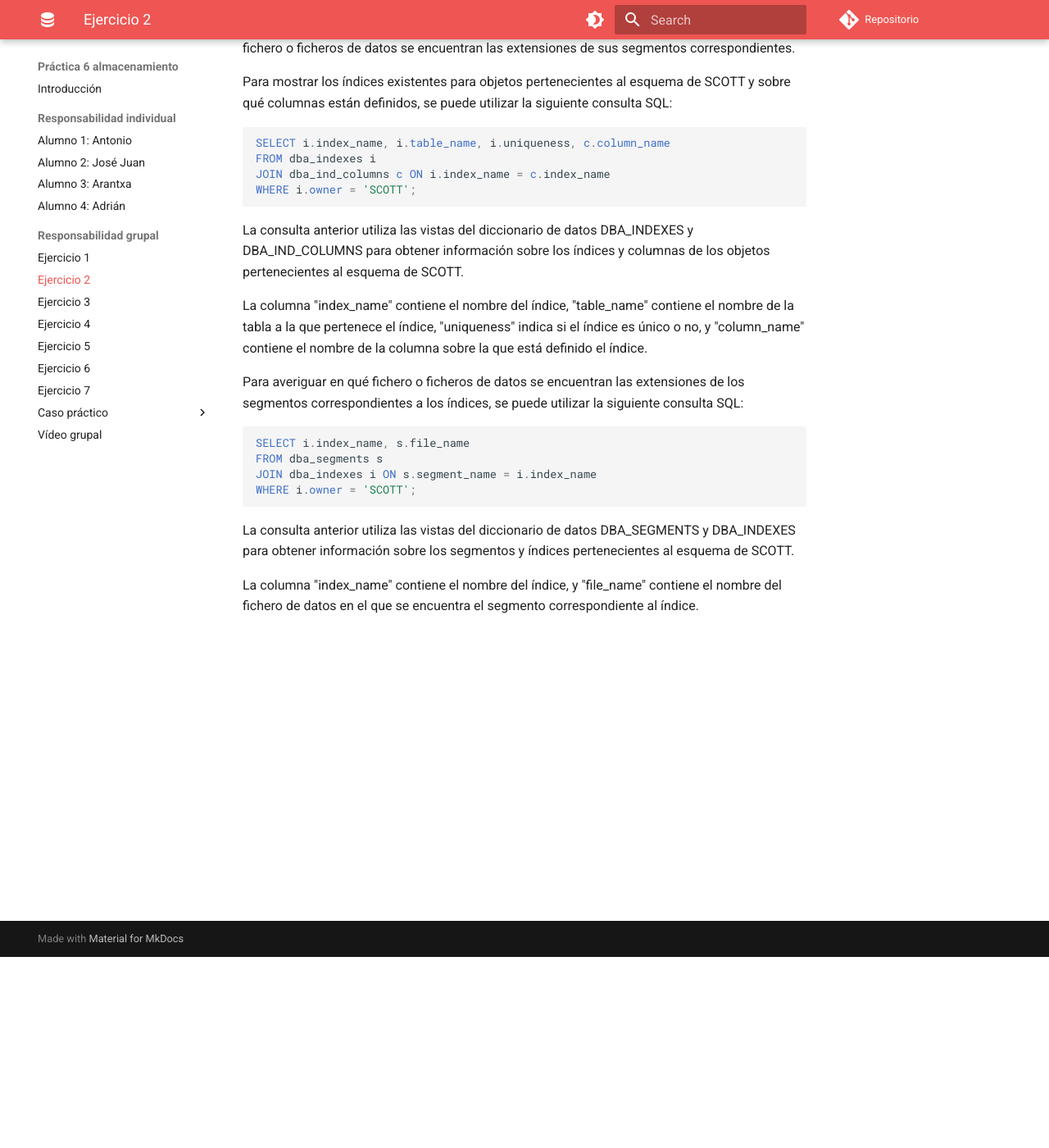
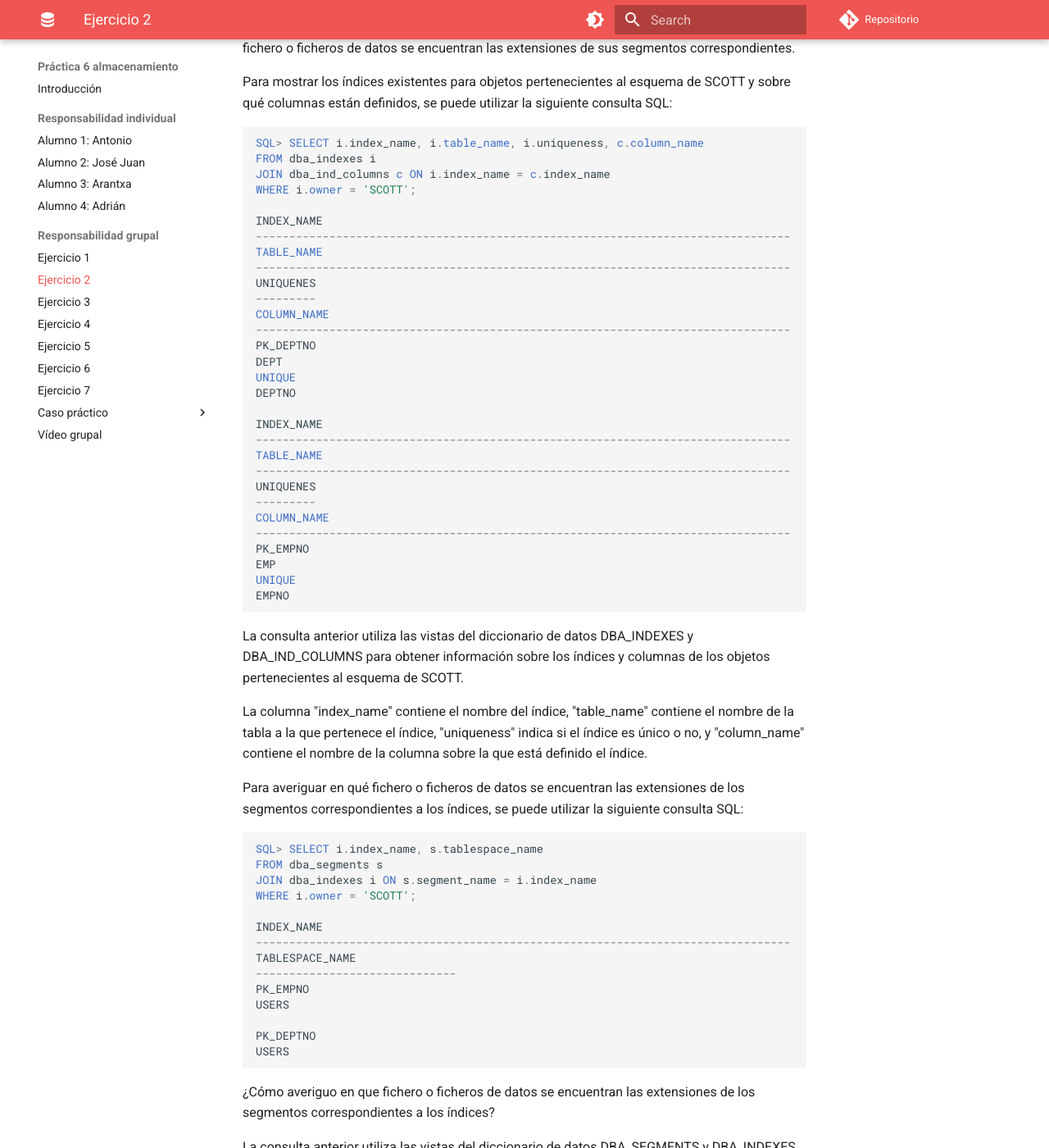
Before and after one commit to adriasir123/grupalesbdc, an MkDocs documentation site: the page built from docs/p6-almacenamiento/rg/ejercicio2.md, in a window 1280 px wide and 1400 px high, scrolled down 233 px. Shown: the whole window at 82% size. Built offline with MkDocs 1.6.1 and Material for MkDocs 9.7.7, drawn with Linux system fonts in a browser that asks for light colours; comment, search, counter and statistics services are not loaded.

Commit message:
Termino mi responsabilidad grupal

````diff
--- a/docs/p6-almacenamiento/rg/ejercicio2.md
+++ b/docs/p6-almacenamiento/rg/ejercicio2.md
@@ -5,10 +5,36 @@ Realizad una consulta al diccionario de datos que muestre qué índices existen
 Para mostrar los índices existentes para objetos pertenecientes al esquema de SCOTT y sobre qué columnas están definidos, se puede utilizar la siguiente consulta SQL:
 
 ```sql
-SELECT i.index_name, i.table_name, i.uniqueness, c.column_name
+SQL> SELECT i.index_name, i.table_name, i.uniqueness, c.column_name
 FROM dba_indexes i
 JOIN dba_ind_columns c ON i.index_name = c.index_name
 WHERE i.owner = 'SCOTT';
+
+INDEX_NAME
+--------------------------------------------------------------------------------
+TABLE_NAME
+--------------------------------------------------------------------------------
+UNIQUENES
+---------
+COLUMN_NAME
+--------------------------------------------------------------------------------
+PK_DEPTNO
+DEPT
+UNIQUE
+DEPTNO
+
+INDEX_NAME
+--------------------------------------------------------------------------------
+TABLE_NAME
+--------------------------------------------------------------------------------
+UNIQUENES
+---------
+COLUMN_NAME
+--------------------------------------------------------------------------------
+PK_EMPNO
+EMP
+UNIQUE
+EMPNO
 ```
 
 La consulta anterior utiliza las vistas del diccionario de datos DBA_INDEXES y DBA_IND_COLUMNS para obtener información sobre los índices y columnas de los objetos pertenecientes al esquema de SCOTT.
@@ -18,11 +44,23 @@ La columna "index_name" contiene el nombre del índice, "table_name" contiene el
 Para averiguar en qué fichero o ficheros de datos se encuentran las extensiones de los segmentos correspondientes a los índices, se puede utilizar la siguiente consulta SQL:
 
 ```sql
-SELECT i.index_name, s.file_name
+SQL> SELECT i.index_name, s.tablespace_name
 FROM dba_segments s
 JOIN dba_indexes i ON s.segment_name = i.index_name
 WHERE i.owner = 'SCOTT';
+
+INDEX_NAME
+--------------------------------------------------------------------------------
+TABLESPACE_NAME
+------------------------------
+PK_EMPNO
+USERS
+
+PK_DEPTNO
+USERS
 ```
+
+¿Cómo averiguo en que fichero o ficheros de datos se encuentran las extensiones de los segmentos correspondientes a los índices?
 
 La consulta anterior utiliza las vistas del diccionario de datos DBA_SEGMENTS y DBA_INDEXES para obtener información sobre los segmentos y índices pertenecientes al esquema de SCOTT.
 
````
Also changed, not shown: docs/p6-almacenamiento/rg/ejercicio4.md (+0 -1 lines).
